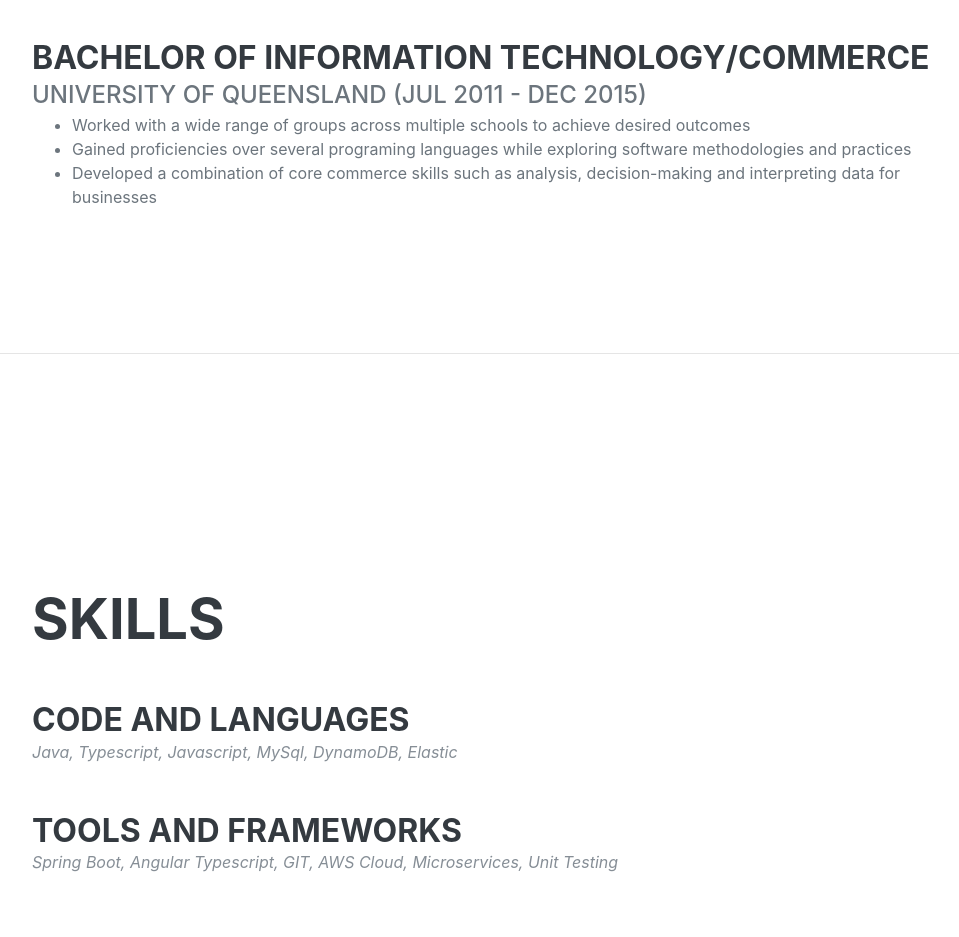
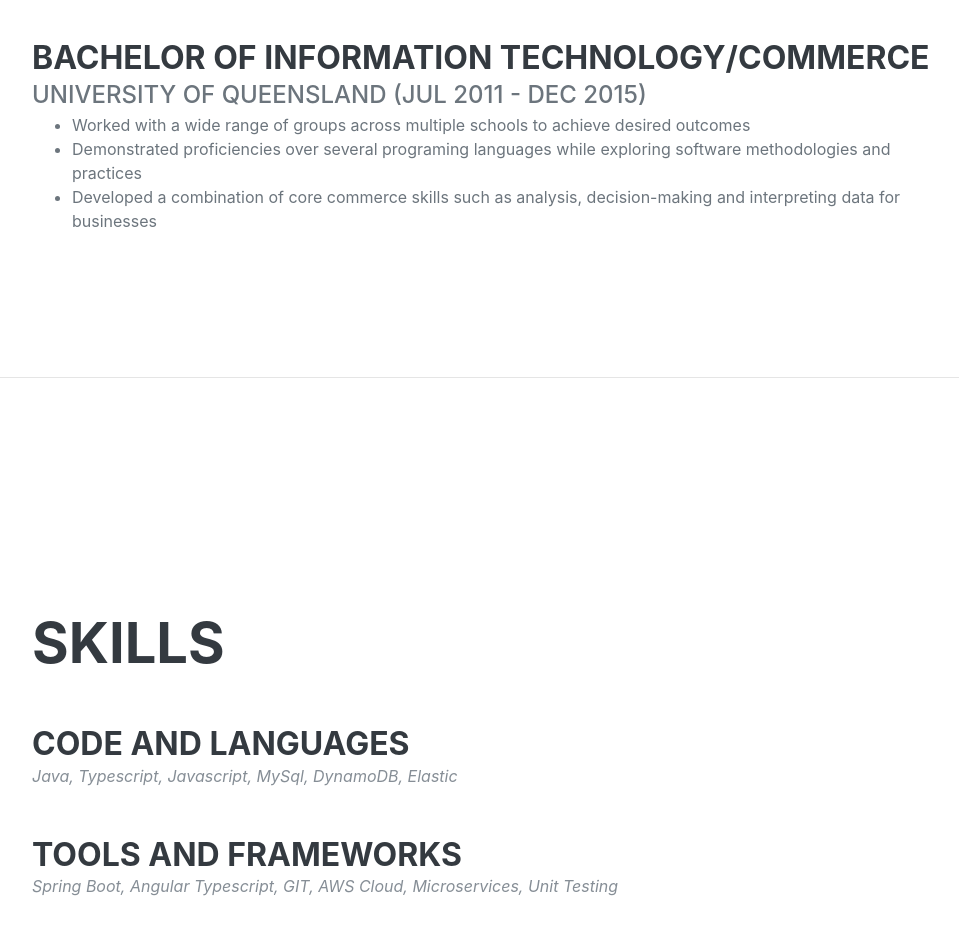
Before and after one commit to JacobKlein/JacobKlein.github.io, a plain HTML site: page index.html in a window 1280 px wide. Shown: the part 1360-2297 px from the top of the page, without its empty margins (288-1247 px from the left). Drawn offline with nearby package versions, Linux system fonts and the light colour scheme; a web font is replaced by a local one.

Commit message:
ch ch ch changes

```diff
--- a/index.html
+++ b/index.html
@@ -119,7 +119,7 @@
                             Worked with a wide range of groups across multiple schools to achieve desired outcomes
                         </li>
                         <li>
-                            Gained proficiencies over several programing languages while exploring software
+                            Demonstrated proficiencies over several programing languages while exploring software
                             methodologies and practices
                         </li>
                         <li>
```
